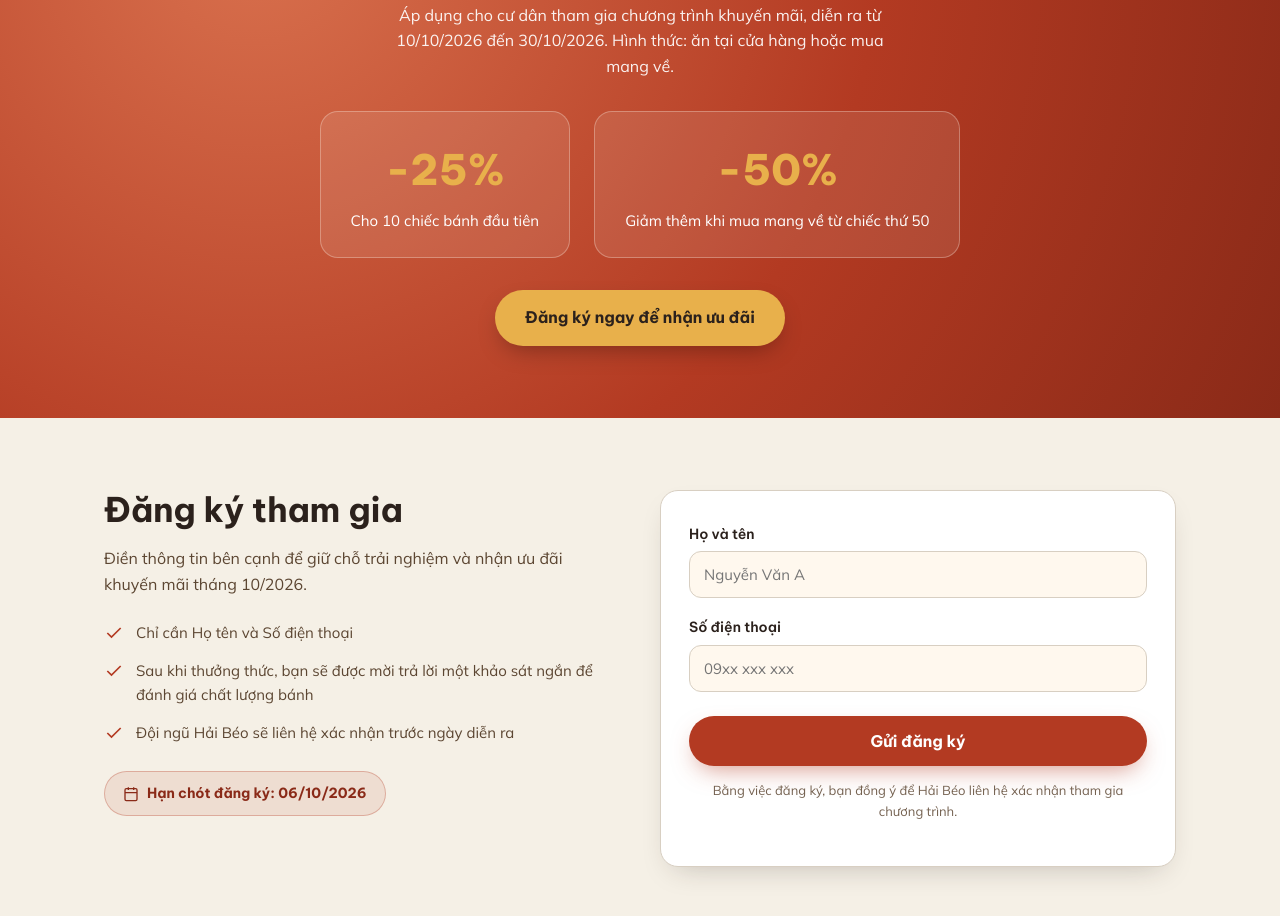
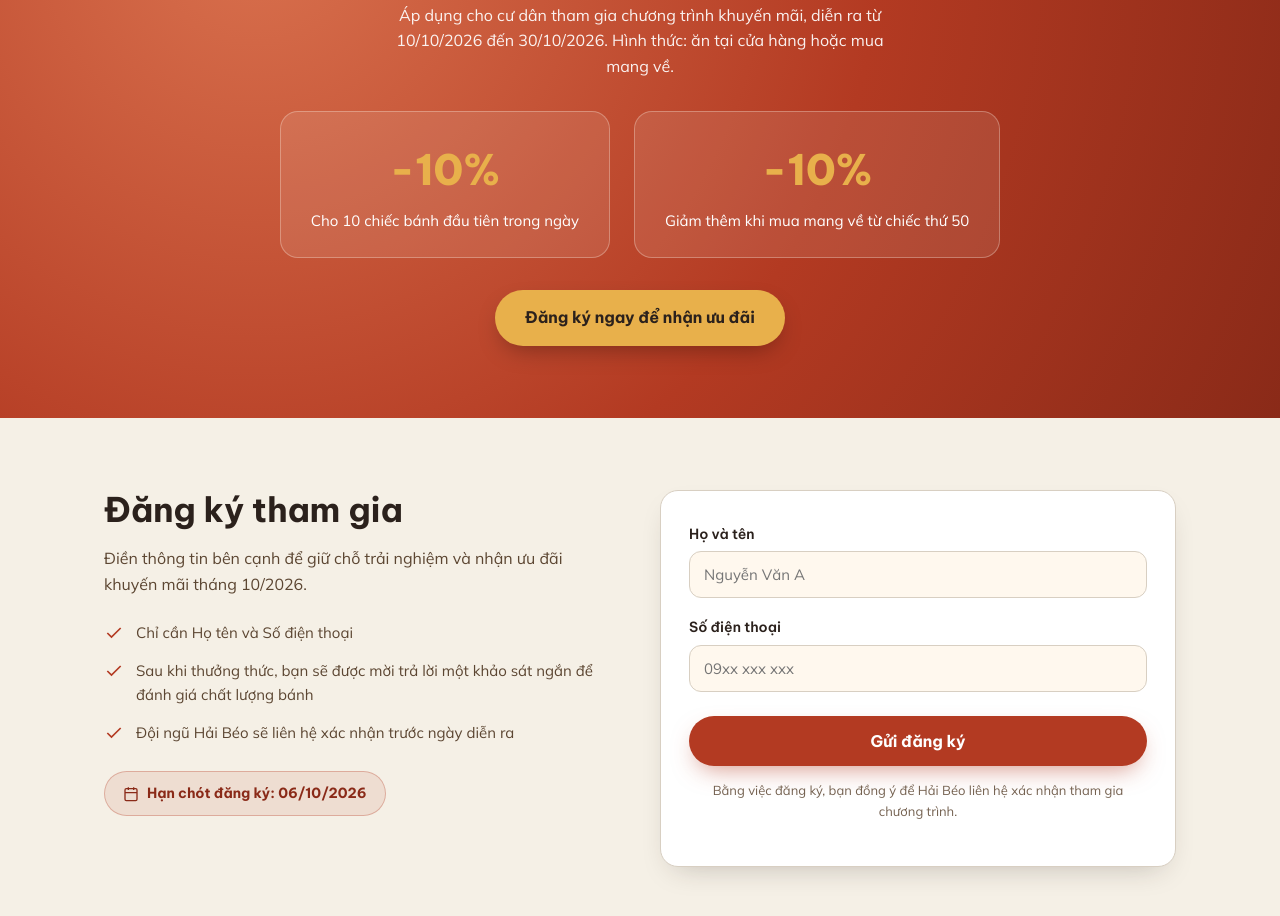
Before and after one commit to hailebb83/Banhtaihaibeo, a plain HTML site: page index.html in a window 1280 px wide. Shown: the part 3034-3950 px from the top of the page. Drawn offline with Linux system fonts and the light colour scheme.

Commit message:
Add files via upload

```diff
--- a/index.html
+++ b/index.html
@@ -4,7 +4,7 @@
 <meta charset="UTF-8">
 <meta name="viewport" content="width=device-width, initial-scale=1.0">
 <title>Bánh Tai Phú Thọ — Hải Béo | Khuyến mãi tháng 10</title>
-<meta name="description" content="Bánh tai đặc sản Phú Thọ tại Hải Béo, Khu đô thị Xala, Hà Đông. Đăng ký ngay để nhận ưu đãi giảm 25%–50%.">
+<meta name="description" content="Bánh tai đặc sản Phú Thọ tại Hải Béo, Khu đô thị Xala, Hà Đông. Đăng ký ngay để nhận ưu đãi giảm giá hấp dẫn.">
 <meta property="og:title" content="Bánh Tai Phú Thọ — Hải Béo">
 <meta property="og:description" content="Đặc sản Bánh tai Phú Thọ — Ngon, Bổ, Rẻ. Khuyến mãi 10/10 – 30/10/2026.">
 <meta property="og:image" content="assets/banh-tai.jpg">
@@ -517,11 +517,11 @@
       <p style="max-width:52ch;margin:0 auto 8px;opacity:.92;">Áp dụng cho cư dân tham gia chương trình khuyến mãi, diễn ra từ 10/10/2026 đến 30/10/2026. Hình thức: ăn tại cửa hàng hoặc mua mang về.</p>
       <div class="offer-stats">
         <div class="offer-stat reveal">
-          <div class="num">-25%</div>
-          <div class="desc">Cho 10 chiếc bánh đầu tiên</div>
+          <div class="num">-10%</div>
+          <div class="desc">Cho 10 chiếc bánh đầu tiên trong ngày</div>
         </div>
         <div class="offer-stat reveal">
-          <div class="num">-50%</div>
+          <div class="num">-10%</div>
           <div class="desc">Giảm thêm khi mua mang về từ chiếc thứ 50</div>
         </div>
       </div>
```
